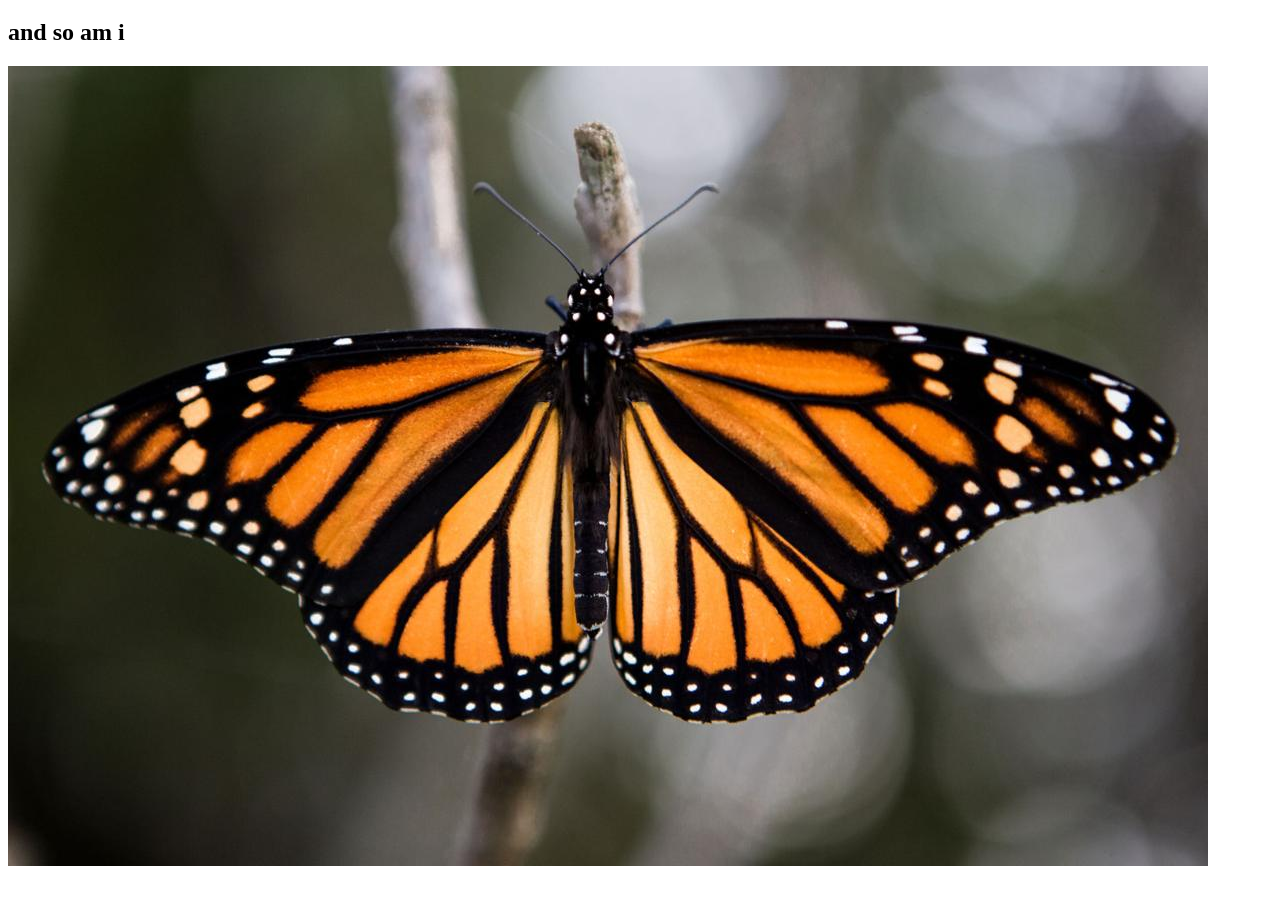
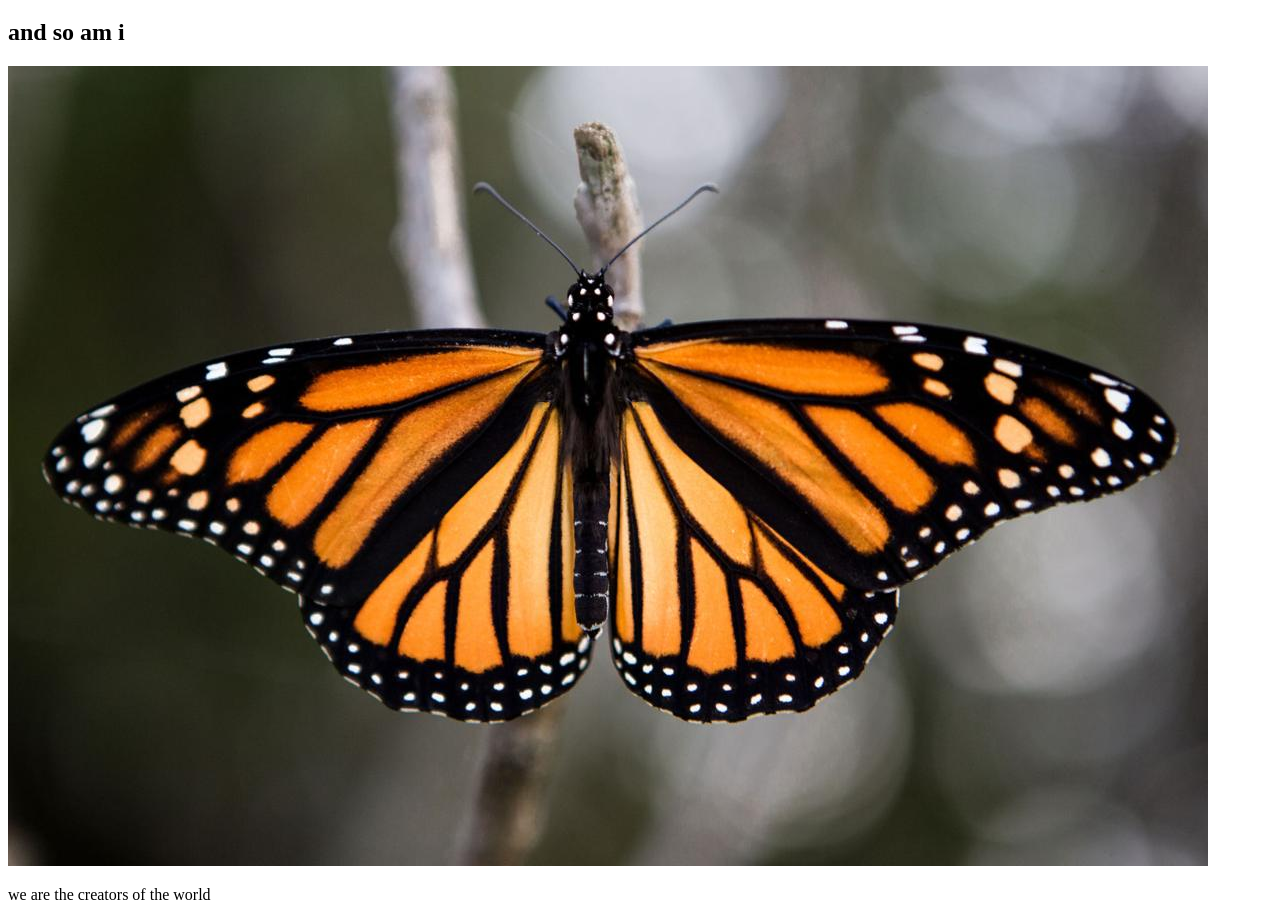
Before and after one commit to aguscastrol/clase-15-repositorio-coderhouse, a plain HTML site: page index.html in a window 1280 px wide. Shown: the part 61-981 px from the top of the page. Before the commit the page ends 939 px from the top, so only its background shows below. Drawn offline with Linux system fonts and the light colour scheme.

Commit message:
mini text

```diff
--- a/index.html
+++ b/index.html
@@ -10,5 +10,6 @@
     <h1>god is a designer</h1>
     <h2>and so am i</h2>
     <img src="./59a867ba46c9e.image.jpg" alt="">
+    <p>we are the creators of the world</p>
 </body>
 </html>
```
